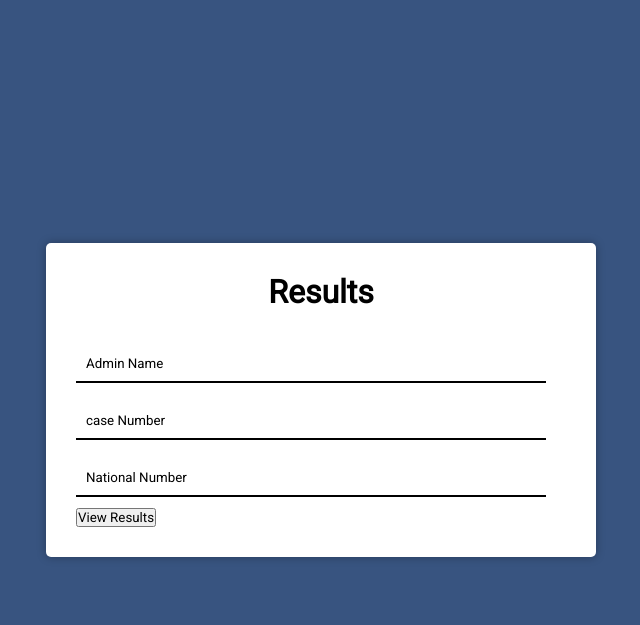
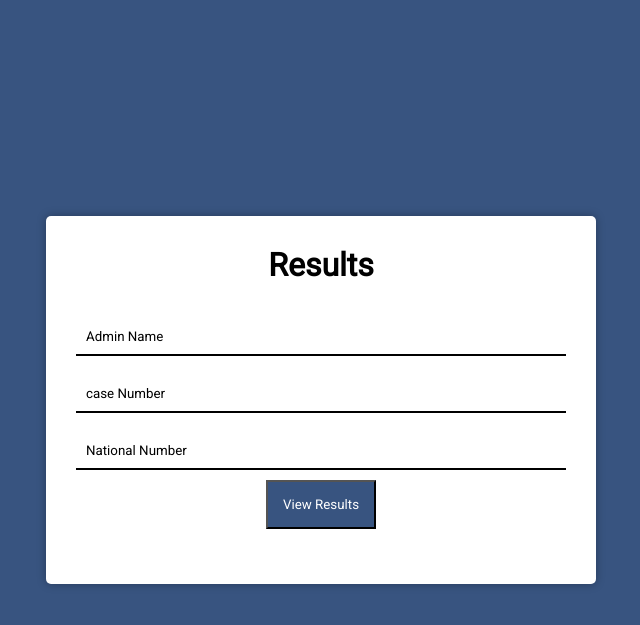
Before and after one commit to YoussifAssem/Genatac, a Flask app: page /Results in a window 1280 px wide. Shown: the top 625 px of the page, without its empty margins (319-959 px from the left). Run offline with Flask 2, Linux system fonts and the light colour scheme.

Commit message:
ui  flask update
home/results/viewers

```diff
--- a/E-Genetics/Code/static/edit.css
+++ b/E-Genetics/Code/static/edit.css
@@ -35,7 +35,11 @@ body{
 }
 
 .contact-form{
-  display: flex;
+  text-align: center;
+  margin-bottom: 25px;
+  font-style: normal;
+  font-weight: bold;
+
 }
 
 .input-fields{
@@ -79,12 +83,9 @@ body{
 
 .btn {
     background: #385480;
+    color: white;
+    padding: 15px;
 
-    padding: 15px;
-    border-radius: 5px;
-    color: #fff;
-    cursor: pointer;
-    text-transform: uppercase;
 }
 
 
--- a/E-Genetics/Code/templates/menu.html
+++ b/E-Genetics/Code/templates/menu.html
@@ -15,7 +15,7 @@
       <i class="fas fa-times" id="cancel"></i>
     </label>
     <div class="sidebar">
-    <header>Genetics(Paternity Testing)</header>
+    <header>PaternityTesting</header>
     <ul>
      <!--<li><a href="http://127.0.0.1:5000/Home"><i class="fas fa-home"></i>Home</a></li>-->
      <li><a href="http://127.0.0.1:5000/Results"><i class="fas fa-notes-medical"></i>Results</a></li>
@@ -24,7 +24,9 @@
 
     </ul>
    </div>
+   <div class="box">
    <section><h1 class="wel">Welcome <br> {{email}}</h1></section>
+   </div>
 
   </body>
 </html>
--- a/E-Genetics/Code/templates/results.html
+++ b/E-Genetics/Code/templates/results.html
@@ -16,7 +16,7 @@
         <input type="text" class="input" placeholder="Admin Name" name="adminName">
         <input type="text" class="input" placeholder="case Number" name="caseNumber">
         <input type="text" class="input" placeholder="National Number" name="nationalNumber">
-        <input type="submit" class="fadeIn fourth" value="View Results">
+        <input type="submit" class="btn" value="View Results">
     </form>
     </div>
       </div>
--- a/E-Genetics/Code/templates/viewResults.html
+++ b/E-Genetics/Code/templates/viewResults.html
@@ -12,7 +12,7 @@
     </div>
     <div class="contact-form">
       <div class="input-fields">
-       <h3 class="probFather">probabilityFather: {{probFather}}</h3><hr style="width: 30%">
+       <h3 class="probFather">probabilityFather: {{probFather}}</h3><br>
 	   <h3 class="probNotFather">probabilityNotFather: {{probNotFather}}</h3>
 	    <h3 class="results">{{result}}</h3>
 
```
Also changed, not shown: E-Genetics/Code/static/menu.css (+8 -1 lines).
